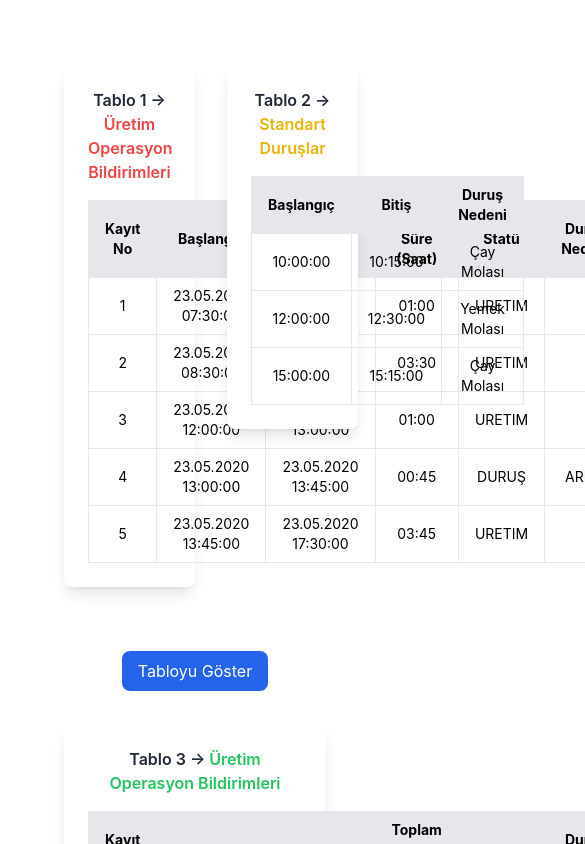
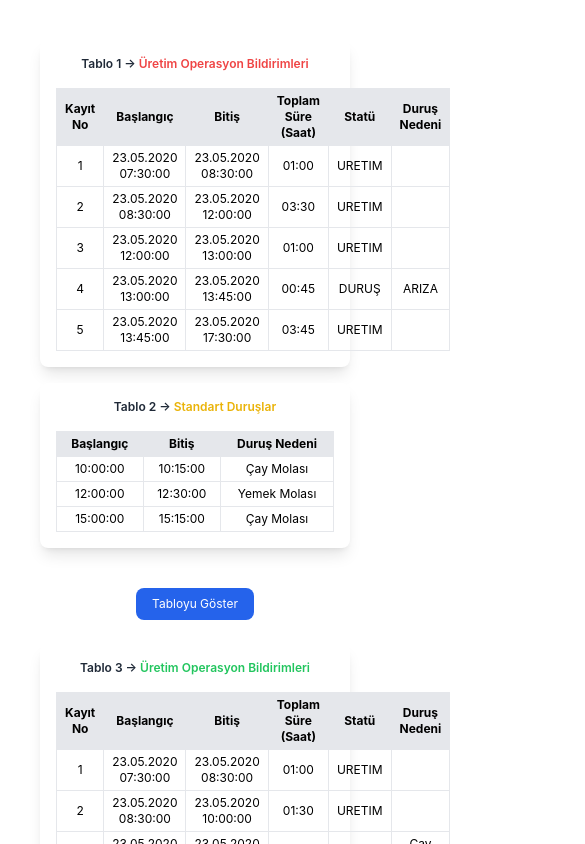
Before and after one commit to ilyaskoccc/dinamoPlus, a React (Vite) app: page / in a window 390 px wide. Both pictures are taken after a click on the button "Tabloyu Göster". Shown: the top 844 px of the page, 585 px wide, since content can reach past the window. Built offline with nearby package versions, Linux system fonts and the light colour scheme.

Commit message:
mobile version revize

```diff
--- a/src/App.jsx
+++ b/src/App.jsx
@@ -1,8 +1,8 @@
 import React, { useState } from "react";
 import { format } from "date-fns";
-import "./App.css";
 import { tablo1 } from "./tablo1.js";
 import { tablo2 } from "./tablo2.js";
+import "./App.css";
 
 const calculateDuration = (startDate, endDate) => {
   const start = new Date(`2020-05-23T${startDate}`);
@@ -113,69 +113,69 @@ function App() {
   };
 
   return (
-    <div className="min-h-screen p-8 flex flex-col items-center">
-      <div className="flex justify-between items-start w-full max-w-6xl mb-8">
-        <div className="bg-white shadow-lg rounded-lg p-6 w-1/2 mr-4">
-          <h2 className="text-base font-semibold mb-4 text-gray-800">
+    <div className="min-h-screen p-2 sm:p-6 flex flex-col items-center">
+      <div className="flex flex-col sm:flex-row justify-between items-start w-full max-w-6xl mb-4">
+        <div className="bg-white shadow-lg rounded-lg p-4 w-full sm:w-1/2 mb-4 sm:mb-0 sm:mr-4">
+          <h2 className="text-xs sm:text-base font-semibold mb-4 text-gray-800">
             Tablo 1 →{" "}
             <span className="text-red-500">Üretim Operasyon Bildirimleri</span>
           </h2>
-          <table className="w-full border border-gray-300 text-sm">
+          <table className="w-full border border-gray-300 text-xs sm:text-sm">
             <thead>
               <tr className="bg-gray-200">
-                <th className="border px-4 py-2 text-center">Kayıt No</th>
-                <th className="border px-4 py-2 text-center">Başlangıç</th>
-                <th className="border px-4 py-2 text-center">Bitiş</th>
-                <th className="border px-4 py-2 text-center">
+                <th className="border px-2 py-1 text-center">Kayıt No</th>
+                <th className="border px-2 py-1 text-center">Başlangıç</th>
+                <th className="border px-2 py-1 text-center">Bitiş</th>
+                <th className="border px-2 py-1 text-center">
                   Toplam Süre (Saat)
                 </th>
-                <th className="border px-4 py-2 text-center">Statü</th>
-                <th className="border px-4 py-2 text-center">Duruş Nedeni</th>
+                <th className="border px-2 py-1 text-center">Statü</th>
+                <th className="border px-2 py-1 text-center">Duruş Nedeni</th>
               </tr>
             </thead>
             <tbody>
               {table1Data.map((item, index) => (
                 <tr key={index}>
-                  <td className="border px-4 py-2">{item.id}</td>
-                  <td className="border px-4 py-2">
+                  <td className="border px-2 py-1">{item.id}</td>
+                  <td className="border px-2 py-1">
                     {format(
                       new Date(`2020-05-23T${item.startDate}`),
                       "dd.MM.yyyy HH:mm:ss"
                     )}
                   </td>
-                  <td className="border px-4 py-2">
+                  <td className="border px-2 py-1">
                     {format(
                       new Date(`2020-05-23T${item.endDate}`),
                       "dd.MM.yyyy HH:mm:ss"
                     )}
                   </td>
-                  <td className="border px-4 py-2">{item.totalHours}</td>
-                  <td className="border px-4 py-2">{item.status}</td>
-                  <td className="border px-4 py-2">{item.stopInfo}</td>
+                  <td className="border px-2 py-1">{item.totalHours}</td>
+                  <td className="border px-2 py-1">{item.status}</td>
+                  <td className="border px-2 py-1">{item.stopInfo}</td>
                 </tr>
               ))}
             </tbody>
           </table>
         </div>
 
-        <div className="bg-white shadow-lg rounded-lg p-6 w-1/2 ml-4">
-          <h2 className="text-base font-semibold mb-4 text-gray-800">
+        <div className="bg-white shadow-lg rounded-lg p-4 w-full sm:w-1/2">
+          <h2 className="text-xs sm:text-base font-semibold mb-4 text-gray-800">
             Tablo 2 → <span className="text-yellow-500">Standart Duruşlar</span>
           </h2>
-          <table className="w-full border border-gray-300 text-sm">
+          <table className="w-full border border-gray-300 text-xs sm:text-sm">
             <thead>
               <tr className="bg-gray-200">
-                <th className="border px-4 py-2 text-center">Başlangıç</th>
-                <th className="border px-4 py-2 text-center">Bitiş</th>
-                <th className="border px-4 py-2 text-center">Duruş Nedeni</th>
+                <th className="border px-2 py-1 text-center">Başlangıç</th>
+                <th className="border px-2 py-1 text-center">Bitiş</th>
+                <th className="border px-2 py-1 text-center">Duruş Nedeni</th>
               </tr>
             </thead>
             <tbody>
               {table2Data.map((item, index) => (
                 <tr key={index}>
-                  <td className="border px-4 py-2">{item.startDate_2}</td>
-                  <td className="border px-4 py-2">{item.endDate_2}</td>
-                  <td className="border px-4 py-2">{item.stopInfo_2}</td>
+                  <td className="border px-2 py-1">{item.startDate_2}</td>
+                  <td className="border px-2 py-1">{item.endDate_2}</td>
+                  <td className="border px-2 py-1">{item.stopInfo_2}</td>
                 </tr>
               ))}
             </tbody>
@@ -185,51 +185,51 @@ function App() {
 
       <button
         onClick={handleButtonClick}
-        className="mt-8 py-2 px-4 bg-blue-600 text-white rounded-lg"
+        className="mt-6 py-2 px-4 bg-blue-600 text-white rounded-lg text-xs sm:text-sm"
       >
         Tabloyu Göster
       </button>
 
       {showCombinedTable && (
-        <div className="mt-8 bg-white shadow-lg rounded-lg p-6 w-full max-w-6xl">
-          <h2 className="text-base font-semibold mb-4 text-gray-800">
+        <div className="mt-6 bg-white shadow-lg rounded-lg p-4 w-full max-w-6xl">
+          <h2 className="text-xs sm:text-base font-semibold mb-4 text-gray-800">
             Tablo 3 →{" "}
             <span className="text-green-500">
               Üretim Operasyon Bildirimleri
             </span>
           </h2>
-          <table className="w-full border border-gray-300 text-sm">
+          <table className="w-full border border-gray-300 text-xs sm:text-sm">
             <thead>
               <tr className="bg-gray-200">
-                <th className="border px-4 py-2 text-center">Kayıt No</th>
-                <th className="border px-4 py-2 text-center">Başlangıç</th>
-                <th className="border px-4 py-2 text-center">Bitiş</th>
-                <th className="border px-4 py-2 text-center">
+                <th className="border px-2 py-1 text-center">Kayıt No</th>
+                <th className="border px-2 py-1 text-center">Başlangıç</th>
+                <th className="border px-2 py-1 text-center">Bitiş</th>
+                <th className="border px-2 py-1 text-center">
                   Toplam Süre (Saat)
                 </th>
-                <th className="border px-4 py-2 text-center">Statü</th>
-                <th className="border px-4 py-2 text-center">Duruş Nedeni</th>
+                <th className="border px-2 py-1 text-center">Statü</th>
+                <th className="border px-2 py-1 text-center">Duruş Nedeni</th>
               </tr>
             </thead>
             <tbody>
               {combinedData.map((item, index) => (
                 <tr key={index}>
-                  <td className="border px-4 py-2">{item.id}</td>
-                  <td className="border px-4 py-2">
+                  <td className="border px-2 py-1">{item.id}</td>
+                  <td className="border px-2 py-1">
                     {format(
                       new Date(`2020-05-23T${item.startDate}`),
                       "dd.MM.yyyy HH:mm:ss"
                     )}
                   </td>
-                  <td className="border px-4 py-2">
+                  <td className="border px-2 py-1">
                     {format(
                       new Date(`2020-05-23T${item.endDate}`),
                       "dd.MM.yyyy HH:mm:ss"
                     )}
                   </td>
-                  <td className="border px-4 py-2">{item.totalHours}</td>
-                  <td className="border px-4 py-2">{item.status}</td>
-                  <td className="border px-4 py-2">{item.stopInfo}</td>
+                  <td className="border px-2 py-1">{item.totalHours}</td>
+                  <td className="border px-2 py-1">{item.status}</td>
+                  <td className="border px-2 py-1">{item.stopInfo}</td>
                 </tr>
               ))}
             </tbody>
```
